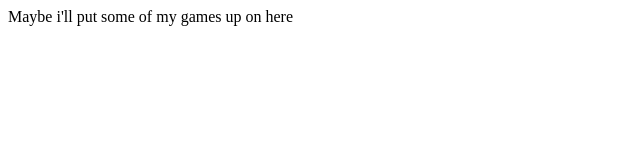
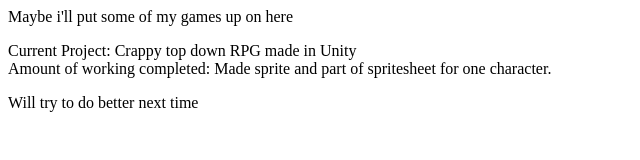
Before and after one commit to Jeffan207/Jeffan-Website, a plain HTML site: page index.html in a window 1280 px wide. Shown: the whole page, without its empty margins (0-640 px from the left). Drawn offline with Linux system fonts and the light colour scheme.

Commit message:
Update index.html

```diff
--- a/index.html
+++ b/index.html
@@ -1,6 +1,16 @@
 <html>
-<title>This is my website</title>
+<title>Jeffan's Website</title>
 
 <body> Maybe i'll put some of my games up on here </body>
 
+<p>
+Current Project: Crappy top down RPG made in Unity <br>
+
+Amount of working completed: Made sprite and part of spritesheet for one character.
+</p>
+
+<p>
+Will try to do better next time
+</p>
+
 </html>
```
